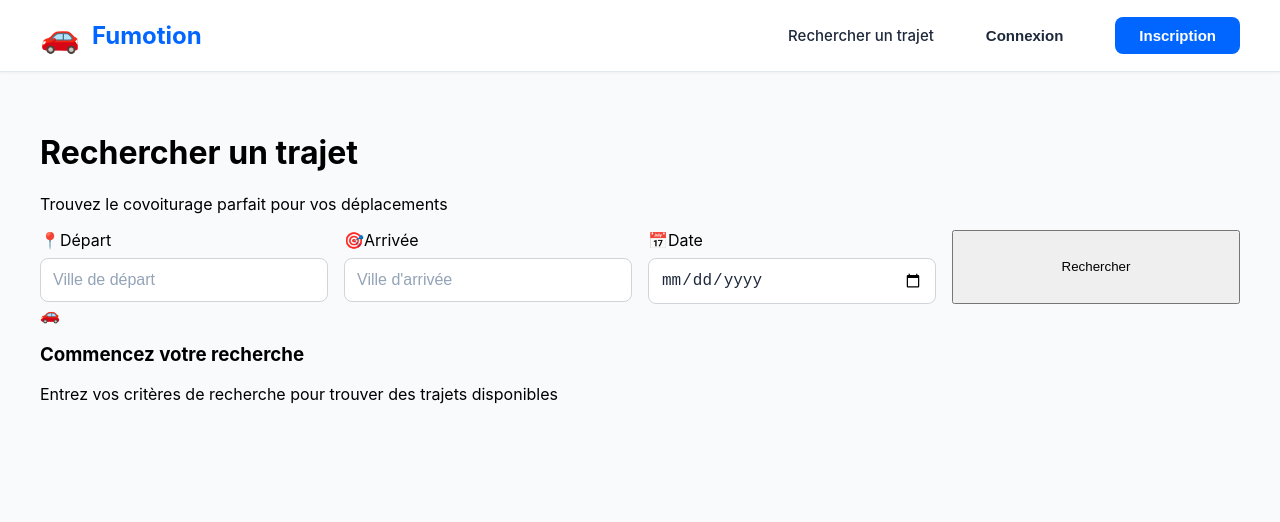
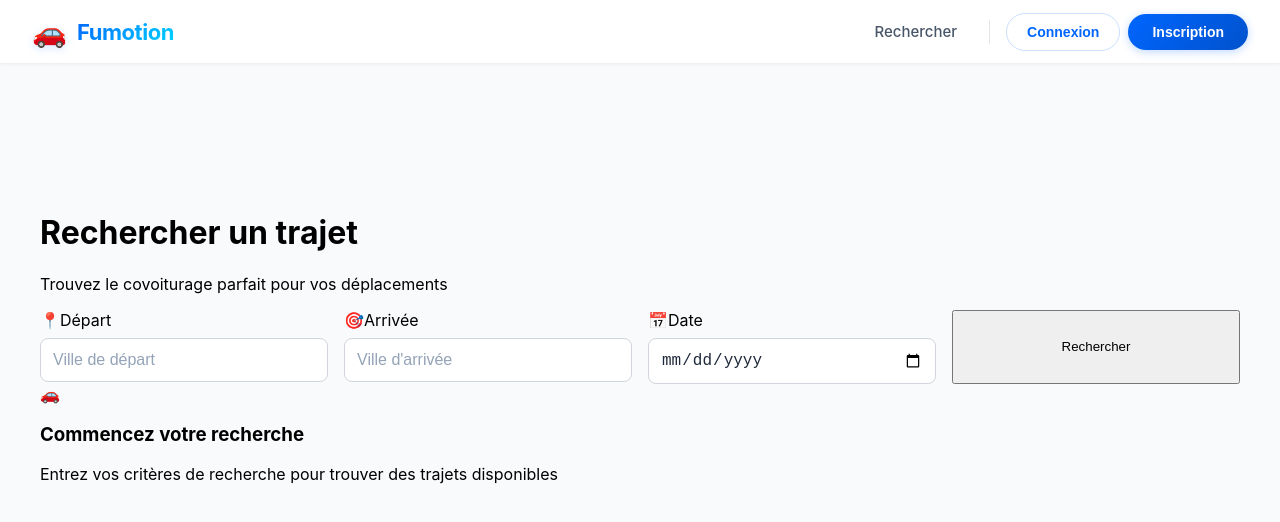
Before and after one commit to clepix21/Fumotion, a React (Create React App) app in the folder app/frontend/: page /search in a window 1280 px wide. Shown: the top 522 px of the page. Built offline with nearby package versions, Linux system fonts and the light colour scheme.

Commit message:
feat: ajouter un menu mobile et améliorer le style de la barre de navigation sur toutes les pages

```diff
--- a/app/frontend/src/pages/CreateTripPage.js
+++ b/app/frontend/src/pages/CreateTripPage.js
@@ -10,6 +10,7 @@ export default function CreateTripPage() {
   const navigate = useNavigate()
   const { user, token, isAuthenticated, logout } = useAuth()
   const [loading, setLoading] = useState(false)
+  const [mobileMenuOpen, setMobileMenuOpen] = useState(false)
   const [formData, setFormData] = useState({
     departure_location: "",
     arrival_location: "",
@@ -71,7 +72,7 @@ export default function CreateTripPage() {
 
   return (
     <div className="create-trip-page">
-      {/* Navbar - identique à la HomePage */}
+      {/* Navbar - Moderne et Professionnelle */}
       <nav className="navbar">
         <div className="navbar-container">
           <div className="navbar-brand" onClick={() => navigate("/")}>
@@ -79,20 +80,29 @@ export default function CreateTripPage() {
             <span className="brand-name">Fumotion</span>
           </div>
 
-          <div className="navbar-menu">
-            <a href="/search" className="navbar-link">
-              Rechercher un trajet
+          <button
+            className="navbar-mobile-toggle"
+            onClick={() => setMobileMenuOpen(!mobileMenuOpen)}
+            aria-label="Toggle menu"
+          >
+            {mobileMenuOpen ? '✕' : '☰'}
+          </button>
+
+          <div className={`navbar-menu ${mobileMenuOpen ? 'active' : ''}`}>
+            <a href="/search" className="navbar-link" onClick={() => setMobileMenuOpen(false)}>
+              Rechercher
             </a>
-            <button onClick={() => navigate("/dashboard")} className="navbar-btn-secondary">
-              Mon tableau de bord
-            </button>
-            <button onClick={() => navigate("/create-trip")} className="navbar-btn-primary">
-              Créer un trajet
-            </button>
+            <div className="navbar-divider"></div>
             <span className="navbar-user">
               {user?.first_name || user?.email}
             </span>
-            <button onClick={handleLogout} className="navbar-btn-secondary">
+            <button onClick={() => { navigate("/dashboard"); setMobileMenuOpen(false); }} className="navbar-btn-secondary">
+              Tableau de bord
+            </button>
+            <button onClick={() => { navigate("/create-trip"); setMobileMenuOpen(false); }} className="navbar-btn-primary">
+              Créer un trajet
+            </button>
+            <button onClick={() => { handleLogout(); setMobileMenuOpen(false); }} className="navbar-btn-secondary">
               Déconnexion
             </button>
           </div>
--- a/app/frontend/src/pages/DashboardPage.js
+++ b/app/frontend/src/pages/DashboardPage.js
@@ -13,6 +13,7 @@ export default function DashboardPage() {
   const [myTrips, setMyTrips] = useState([])
   const [myBookings, setMyBookings] = useState([])
   const [loading, setLoading] = useState(true)
+  const [mobileMenuOpen, setMobileMenuOpen] = useState(false)
 
   const loadDashboardData = useCallback(async () => {
     try {
@@ -83,7 +84,7 @@ export default function DashboardPage() {
 
   return (
     <div className="dashboard">
-      {/* Navbar - identique à la HomePage */}
+      {/* Navbar - Moderne et Professionnelle */}
       <nav className="navbar">
         <div className="navbar-container">
           <div className="navbar-brand" onClick={() => navigate("/")}>
@@ -91,20 +92,29 @@ export default function DashboardPage() {
             <span className="brand-name">Fumotion</span>
           </div>
 
-          <div className="navbar-menu">
-            <a href="/search" className="navbar-link">
-              Rechercher un trajet
+          <button
+            className="navbar-mobile-toggle"
+            onClick={() => setMobileMenuOpen(!mobileMenuOpen)}
+            aria-label="Toggle menu"
+          >
+            {mobileMenuOpen ? '✕' : '☰'}
+          </button>
+
+          <div className={`navbar-menu ${mobileMenuOpen ? 'active' : ''}`}>
+            <a href="/search" className="navbar-link" onClick={() => setMobileMenuOpen(false)}>
+              Rechercher
             </a>
-            <button onClick={() => navigate("/dashboard")} className="navbar-btn-secondary">
-              Mon tableau de bord
-            </button>
-            <button onClick={() => navigate("/create-trip")} className="navbar-btn-primary">
-              Créer un trajet
-            </button>
+            <div className="navbar-divider"></div>
             <span className="navbar-user">
               {user?.first_name || user?.email}
             </span>
-            <button onClick={handleLogout} className="navbar-btn-secondary">
+            <button onClick={() => { navigate("/dashboard"); setMobileMenuOpen(false); }} className="navbar-btn-secondary">
+              Tableau de bord
+            </button>
+            <button onClick={() => { navigate("/create-trip"); setMobileMenuOpen(false); }} className="navbar-btn-primary">
+              Créer un trajet
+            </button>
+            <button onClick={() => { handleLogout(); setMobileMenuOpen(false); }} className="navbar-btn-secondary">
               Déconnexion
             </button>
           </div>
--- a/app/frontend/src/pages/HomePage.js
+++ b/app/frontend/src/pages/HomePage.js
@@ -6,6 +6,7 @@ import "../styles/HomePage.css"
 export default function HomePage() {
   const navigate = useNavigate()
   const { user, isAuthenticated, logout } = useAuth()
+  const [mobileMenuOpen, setMobileMenuOpen] = useState(false)
   const [searchData, setSearchData] = useState({
     departure: "",
     arrival: "",
@@ -33,34 +34,48 @@ export default function HomePage() {
             <span className="brand-name">Fumotion</span>
           </div>
 
-          <div className="navbar-menu">
-            <a href="#how-it-works" className="navbar-link">
+          <button
+            className="navbar-mobile-toggle"
+            onClick={() => setMobileMenuOpen(!mobileMenuOpen)}
+            aria-label="Toggle menu"
+          >
+            {mobileMenuOpen ? '✕' : '☰'}
+          </button>
+
+          <div className={`navbar-menu ${mobileMenuOpen ? 'active' : ''}`}>
+            <a href="#how-it-works" className="navbar-link" onClick={() => setMobileMenuOpen(false)}>
               Comment ça marche
             </a>
-            <a href="#pricing" className="navbar-link">
+            <a href="#pricing" className="navbar-link" onClick={() => setMobileMenuOpen(false)}>
               Tarifs
             </a>
+
             {isAuthenticated() ? (
               <>
+                <div className="navbar-divider"></div>
                 <span className="navbar-user">
-                  Bonjour, {user?.first_name || user?.email}
+                  {user?.first_name || user?.email}
                 </span>
-                <button onClick={() => navigate("/dashboard")} className="navbar-btn-secondary">
-                  Mon tableau de bord
+                <button onClick={() => { navigate("/search"); setMobileMenuOpen(false); }} className="navbar-btn-secondary">
+                  Rechercher
                 </button>
-                <button onClick={() => navigate("/create-trip")} className="navbar-btn-primary">
+                <button onClick={() => { navigate("/dashboard"); setMobileMenuOpen(false); }} className="navbar-btn-secondary">
+                  Tableau de bord
+                </button>
+                <button onClick={() => { navigate("/create-trip"); setMobileMenuOpen(false); }} className="navbar-btn-primary">
                   Créer un trajet
                 </button>
-                <button onClick={handleLogout} className="navbar-btn-secondary">
+                <button onClick={() => { handleLogout(); setMobileMenuOpen(false); }} className="navbar-btn-secondary">
                   Déconnexion
                 </button>
               </>
             ) : (
               <>
-                <button onClick={() => navigate("/login")} className="navbar-btn-secondary">
+                <div className="navbar-divider"></div>
+                <button onClick={() => { navigate("/login"); setMobileMenuOpen(false); }} className="navbar-btn-secondary">
                   Connexion
                 </button>
-                <button onClick={() => navigate("/register")} className="navbar-btn-primary">
+                <button onClick={() => { navigate("/register"); setMobileMenuOpen(false); }} className="navbar-btn-primary">
                   Inscription
                 </button>
               </>
--- a/app/frontend/src/pages/SearchPage.js
+++ b/app/frontend/src/pages/SearchPage.js
@@ -17,6 +17,7 @@ export default function SearchPage() {
   const [trips, setTrips] = useState([])
   const [loading, setLoading] = useState(false)
   const [searched, setSearched] = useState(false)
+  const [mobileMenuOpen, setMobileMenuOpen] = useState(false)
 
   const handleSearch = async (e) => {
     e.preventDefault()
@@ -100,7 +101,7 @@ export default function SearchPage() {
 
   return (
     <div className="search-page">
-      {/* Navbar */}
+      {/* Navbar - Moderne et Professionnelle */}
       <nav className="navbar">
         <div className="navbar-container">
           <div className="navbar-brand" onClick={() => navigate("/")}>
@@ -108,31 +109,41 @@ export default function SearchPage() {
             <span className="brand-name">Fumotion</span>
           </div>
 
-          <div className="navbar-menu">
-            <a href="/search" className="navbar-link">
-              Rechercher un trajet
+          <button
+            className="navbar-mobile-toggle"
+            onClick={() => setMobileMenuOpen(!mobileMenuOpen)}
+            aria-label="Toggle menu"
+          >
+            {mobileMenuOpen ? '✕' : '☰'}
+          </button>
+
+          <div className={`navbar-menu ${mobileMenuOpen ? 'active' : ''}`}>
+            <a href="/search" className="navbar-link" onClick={() => setMobileMenuOpen(false)}>
+              Rechercher
             </a>
             {isAuthenticated() ? (
               <>
-                <button onClick={() => navigate("/dashboard")} className="navbar-btn-secondary">
-                  Mon tableau de bord
-                </button>
-                <button onClick={() => navigate("/create-trip")} className="navbar-btn-primary">
-                  Créer un trajet
-                </button>
+                <div className="navbar-divider"></div>
                 <span className="navbar-user">
                   {user?.first_name || user?.email}
                 </span>
-                <button onClick={handleLogout} className="navbar-btn-secondary">
+                <button onClick={() => { navigate("/dashboard"); setMobileMenuOpen(false); }} className="navbar-btn-secondary">
+                  Tableau de bord
+                </button>
+                <button onClick={() => { navigate("/create-trip"); setMobileMenuOpen(false); }} className="navbar-btn-primary">
+                  Créer un trajet
+                </button>
+                <button onClick={() => { handleLogout(); setMobileMenuOpen(false); }} className="navbar-btn-secondary">
                   Déconnexion
                 </button>
               </>
             ) : (
               <>
-                <button onClick={() => navigate("/login")} className="navbar-btn-secondary">
+                <div className="navbar-divider"></div>
+                <button onClick={() => { navigate("/login"); setMobileMenuOpen(false); }} className="navbar-btn-secondary">
                   Connexion
                 </button>
-                <button onClick={() => navigate("/register")} className="navbar-btn-primary">
+                <button onClick={() => { navigate("/register"); setMobileMenuOpen(false); }} className="navbar-btn-primary">
                   Inscription
                 </button>
               </>
--- a/app/frontend/src/styles/HomePage.css
+++ b/app/frontend/src/styles/HomePage.css
@@ -1,104 +1,289 @@
-.homepage {
-  min-height: 100vh;
-  background: #ffffff;
-}
-
-/* Navbar */
+/* Navbar Moderne et Professionnelle */
 .navbar {
   position: fixed;
   top: 0;
   left: 0;
   right: 0;
-  background: #ffffff;
-  border-bottom: 1px solid #e2e8f0;
+  background: rgba(255, 255, 255, 0.95);
+  backdrop-filter: blur(10px);
+  -webkit-backdrop-filter: blur(10px);
+  border-bottom: 1px solid rgba(0, 0, 0, 0.06);
   z-index: 1000;
-  box-shadow: 0 1px 3px rgba(0, 0, 0, 0.05);
+  box-shadow: 0 1px 3px rgba(0, 0, 0, 0.04);
+  transition: all 0.3s ease;
 }
 
 .navbar-container {
-  max-width: 1200px;
+  max-width: 1400px;
   margin: 0 auto;
-  padding: 1rem 2rem;
+  padding: 0.75rem 2rem;
   display: flex;
   justify-content: space-between;
   align-items: center;
+  gap: 2rem;
 }
 
 .navbar-brand {
   display: flex;
   align-items: center;
-  gap: 0.75rem;
+  gap: 0.625rem;
   cursor: pointer;
-  font-size: 1.5rem;
-  font-weight: 700;
-  color: #0066ff;
+  transition: transform 0.2s ease;
+  flex-shrink: 0;
+}
+
+.navbar-brand:hover {
+  transform: scale(1.02);
 }
 
 .brand-logo {
-  font-size: 2rem;
+  font-size: 1.75rem;
+  filter: drop-shadow(0 2px 4px rgba(0, 102, 255, 0.15));
 }
 
 .brand-name {
-  font-size: 1.5rem;
+  font-size: 1.375rem;
+  font-weight: 700;
+  background: linear-gradient(135deg, #0066ff 0%, #00d4ff 100%);
+  -webkit-background-clip: text;
+  -webkit-text-fill-color: transparent;
+  background-clip: text;
+  letter-spacing: -0.02em;
 }
 
 .navbar-menu {
   display: flex;
   align-items: center;
-  gap: 2rem;
+  gap: 0.5rem;
+  flex: 1;
+  justify-content: flex-end;
 }
 
 .navbar-link {
-  color: #1e293b;
+  color: #475569;
   text-decoration: none;
   font-weight: 500;
   font-size: 0.9375rem;
-  transition: color 0.2s;
+  padding: 0.625rem 1rem;
+  border-radius: 0.5rem;
+  transition: all 0.2s ease;
+  position: relative;
 }
 
 .navbar-link:hover {
   color: #0066ff;
+  background: rgba(0, 102, 255, 0.06);
+}
+
+.navbar-link::after {
+  content: '';
+  position: absolute;
+  bottom: 0.25rem;
+  left: 50%;
+  width: 0;
+  height: 2px;
+  background: #0066ff;
+  transform: translateX(-50%);
+  transition: width 0.2s ease;
+}
+
+.navbar-link:hover::after {
+  width: 60%;
+}
+
+.navbar-divider {
+  width: 1px;
+  height: 24px;
+  background: rgba(0, 0, 0, 0.1);
+  margin: 0 0.5rem;
 }
 
 .navbar-user {
+  display: flex;
+  align-items: center;
+  gap: 0.5rem;
+  padding: 0.5rem 1rem;
   color: #1e293b;
   font-weight: 600;
-  font-size: 0.9375rem;
-  padding: 0.5rem 0;
+  font-size: 0.875rem;
+  background: linear-gradient(135deg, #f8fafc 0%, #e2e8f0 100%);
+  border-radius: 2rem;
+  border: 1px solid rgba(0, 0, 0, 0.06);
+}
+
+.navbar-user::before {
+  content: '👤';
+  font-size: 1.125rem;
 }
 
 .navbar-btn-secondary {
   background: transparent;
-  border: none;
-  color: #1e293b;
+  border: 1.5px solid rgba(0, 102, 255, 0.2);
+  color: #0066ff;
   font-weight: 600;
-  font-size: 0.9375rem;
+  font-size: 0.875rem;
   padding: 0.625rem 1.25rem;
-  border-radius: 0.5rem;
+  border-radius: 2rem;
   cursor: pointer;
-  transition: all 0.2s;
+  transition: all 0.3s cubic-bezier(0.4, 0, 0.2, 1);
+  white-space: nowrap;
+  position: relative;
+  overflow: hidden;
+}
+
+.navbar-btn-secondary::before {
+  content: '';
+  position: absolute;
+  top: 50%;
+  left: 50%;
+  width: 0;
+  height: 0;
+  border-radius: 50%;
+  background: rgba(0, 102, 255, 0.1);
+  transform: translate(-50%, -50%);
+  transition: width 0.6s, height 0.6s;
+}
+
+.navbar-btn-secondary:hover::before {
+  width: 300px;
+  height: 300px;
 }
 
 .navbar-btn-secondary:hover {
-  background: #f8fafc;
+  border-color: #0066ff;
+  transform: translateY(-1px);
+  box-shadow: 0 4px 12px rgba(0, 102, 255, 0.2);
+}
+
+.navbar-btn-secondary:active {
+  transform: translateY(0);
 }
 
 .navbar-btn-primary {
-  background: #0066ff;
+  background: linear-gradient(135deg, #0066ff 0%, #0052cc 100%);
   border: none;
   color: #ffffff;
   font-weight: 600;
-  font-size: 0.9375rem;
+  font-size: 0.875rem;
   padding: 0.625rem 1.5rem;
-  border-radius: 0.5rem;
+  border-radius: 2rem;
   cursor: pointer;
-  transition: all 0.2s;
+  transition: all 0.3s cubic-bezier(0.4, 0, 0.2, 1);
+  white-space: nowrap;
+  box-shadow: 0 2px 8px rgba(0, 102, 255, 0.25);
+  position: relative;
+  overflow: hidden;
+}
+
+.navbar-btn-primary::before {
+  content: '';
+  position: absolute;
+  top: 0;
+  left: -100%;
+  width: 100%;
+  height: 100%;
+  background: linear-gradient(90deg, transparent, rgba(255, 255, 255, 0.3), transparent);
+  transition: left 0.5s;
+}
+
+.navbar-btn-primary:hover::before {
+  left: 100%;
 }
 
 .navbar-btn-primary:hover {
-  background: #0052cc;
-  transform: translateY(-1px);
-  box-shadow: 0 4px 12px rgba(0, 102, 255, 0.3);
+  transform: translateY(-2px);
+  box-shadow: 0 6px 20px rgba(0, 102, 255, 0.4);
+}
+
+.navbar-btn-primary:active {
+  transform: translateY(0);
+  box-shadow: 0 2px 8px rgba(0, 102, 255, 0.25);
+}
+
+/* Menu mobile */
+.navbar-mobile-toggle {
+  display: none;
+  background: transparent;
+  border: none;
+  cursor: pointer;
+  padding: 0.5rem;
+  color: #1e293b;
+  font-size: 1.5rem;
+}
+
+/* Responsive */
+@media (max-width: 1024px) {
+  .navbar-container {
+    padding: 0.75rem 1.5rem;
+  }
+
+  .navbar-menu {
+    gap: 0.25rem;
+  }
+
+  .navbar-btn-secondary,
+  .navbar-btn-primary {
+    padding: 0.5rem 1rem;
+    font-size: 0.8125rem;
+  }
+
+  .navbar-user {
+    padding: 0.375rem 0.875rem;
+    font-size: 0.8125rem;
+  }
+}
+
+@media (max-width: 768px) {
+  .navbar-mobile-toggle {
+    display: block;
+  }
+
+  .navbar-menu {
+    position: fixed;
+    top: 4rem;
+    left: 0;
+    right: 0;
+    background: rgba(255, 255, 255, 0.98);
+    backdrop-filter: blur(20px);
+    flex-direction: column;
+    padding: 1.5rem;
+    gap: 0.75rem;
+    border-bottom: 1px solid rgba(0, 0, 0, 0.06);
+    box-shadow: 0 10px 40px rgba(0, 0, 0, 0.1);
+    transform: translateY(-100%);
+    opacity: 0;
+    transition: all 0.3s cubic-bezier(0.4, 0, 0.2, 1);
+    pointer-events: none;
+  }
+
+  .navbar-menu.active {
+    transform: translateY(0);
+    opacity: 1;
+    pointer-events: all;
+  }
+
+  .navbar-link {
+    width: 100%;
+    text-align: center;
+    padding: 0.875rem;
+  }
+
+  .navbar-btn-secondary,
+  .navbar-btn-primary {
+    width: 100%;
+    padding: 0.875rem;
+  }
+
+  .navbar-user {
+    width: 100%;
+    justify-content: center;
+  }
+
+  .navbar-divider {
+    width: 100%;
+    height: 1px;
+    margin: 0.5rem 0;
+  }
 }
 
 /* Hero Section */
--- a/app/frontend/src/styles/Search.css
+++ b/app/frontend/src/styles/Search.css
@@ -2,6 +2,7 @@
 .search-page {
   min-height: 100vh;
   background-color: #f8fafc;
+  padding-top: 5rem;
 }
 
 .page-header {
```
